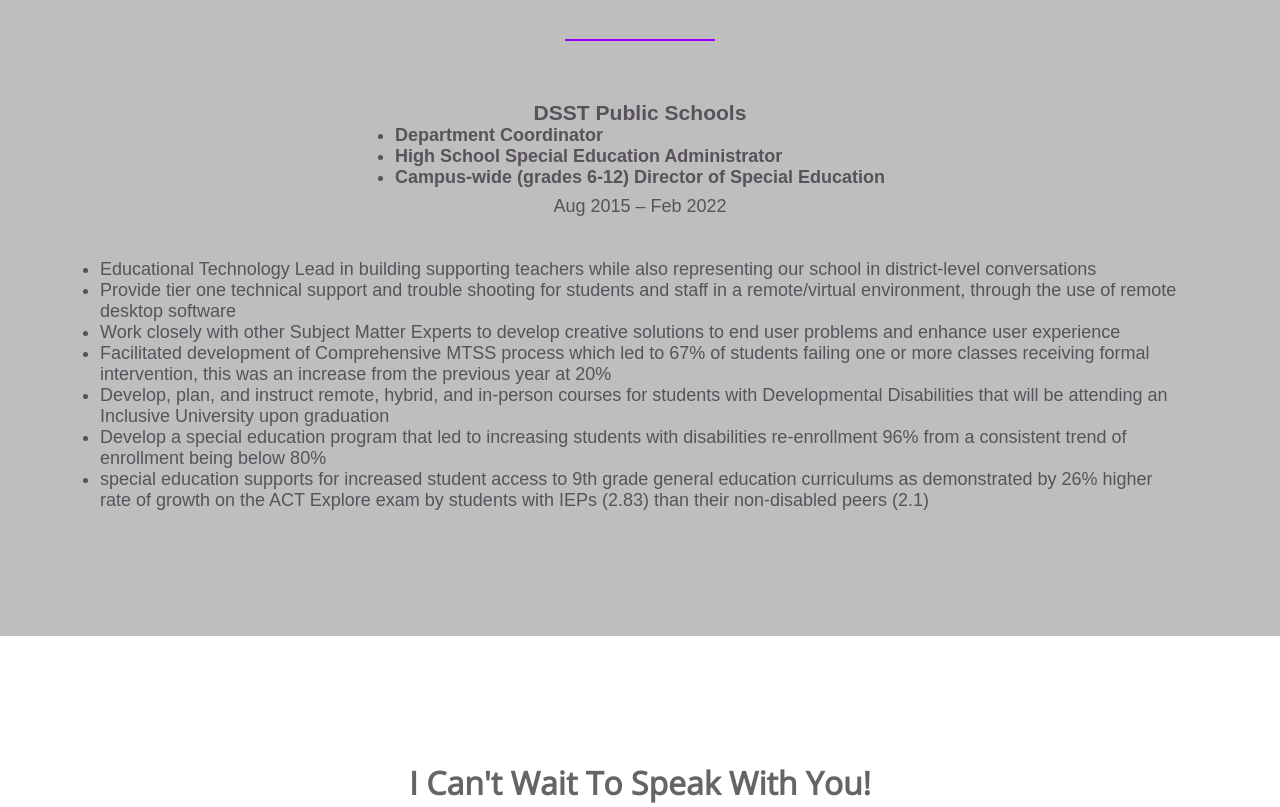
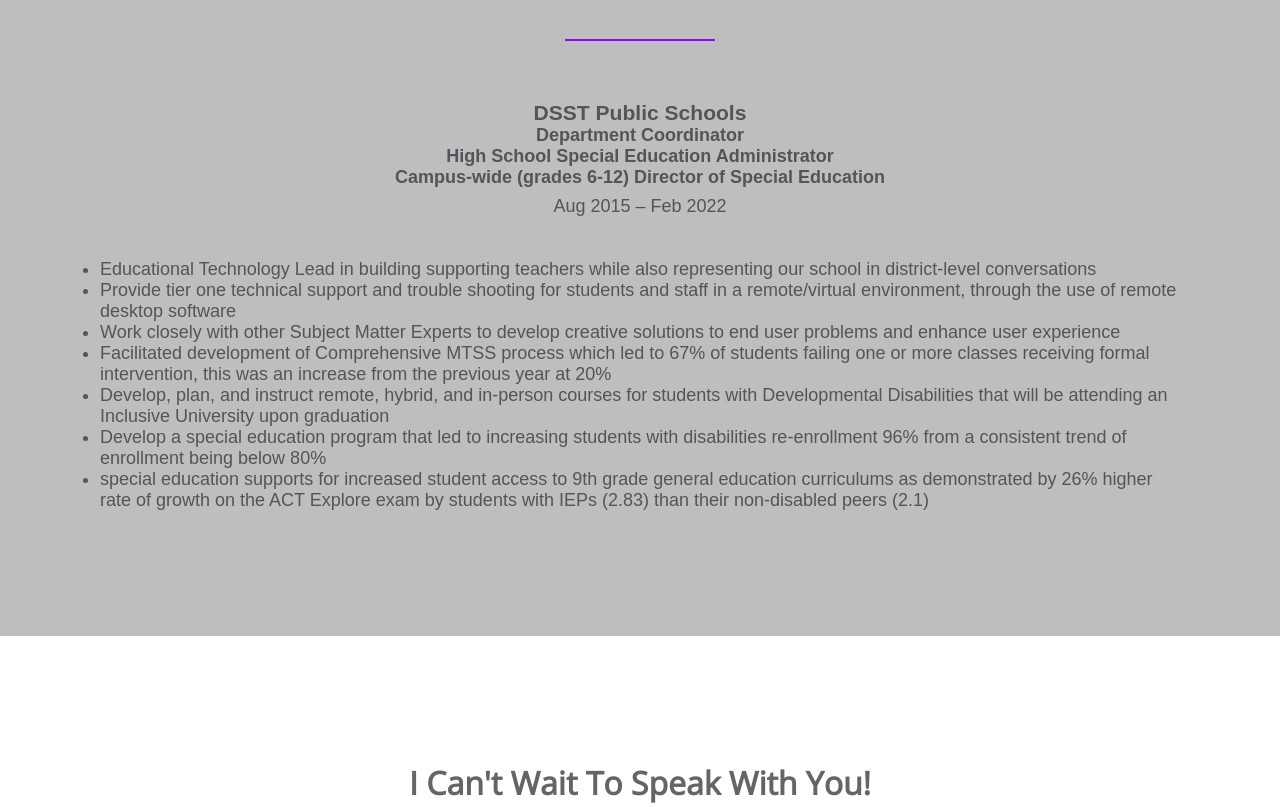
Before and after one commit to tHALL3000/tiffanycodes, a plain HTML site: page index.html in a window 1280 px wide. Shown: the part 5540-6347 px from the top of the page. Drawn offline with nearby package versions, Linux system fonts and the light colour scheme.

Commit message:
Navigation and style changes to bullets

```diff
--- a/index.html
+++ b/index.html
@@ -153,13 +153,11 @@
 <hr>
 
 	<h3>DSST Public Schools</h3>
-		<h4>
-			<ul>
-				<li>Department Coordinator</li>
-				<li>High School Special Education Administrator</li>
-				<li>Campus-wide (grades 6-12) Director of Special Education</li>
-			</ul>
-		</h4>
+	<h4>Department Coordinator </h4>
+	<h4>High School Special Education Administrator</h4>
+	<h4>Campus-wide (grades 6-12) Director of Special Education</h4>
+
+
 		<p>Aug 2015 – Feb 2022</p>
 	<ul>
 		<li class="experience-description">Educational Technology Lead in building supporting teachers while also representing our school in district-level conversations</li>
@@ -191,10 +189,10 @@
 	</section>
 
 	<footer>
-		<ul>
+		<nav>
 			<li><a href="https://www.linkedin.com/in/tiffany-hall-colorado/"><img src="assets/img/287697_linkedin_icon.png"></img></a></li>
 			<li><a href="https://www.instagram.com/tiffanycodes/"><img src="/assets/img/kindpng_14313.png" style="max-width:5%;"></img></a></li>
-		</ul>
+		</nav>
 		<p> Made by tHALL3000</p>
 	</footer>
 <script src="index.js"></script>
```
